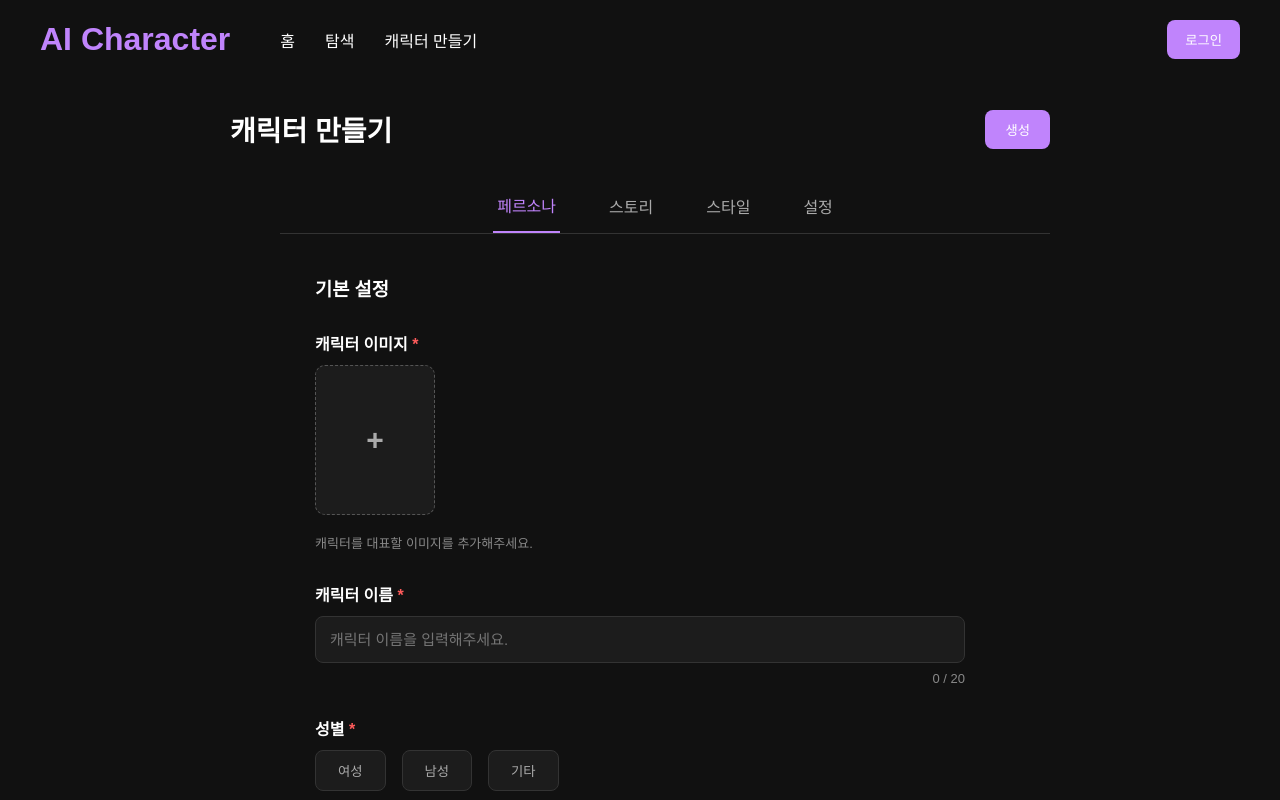
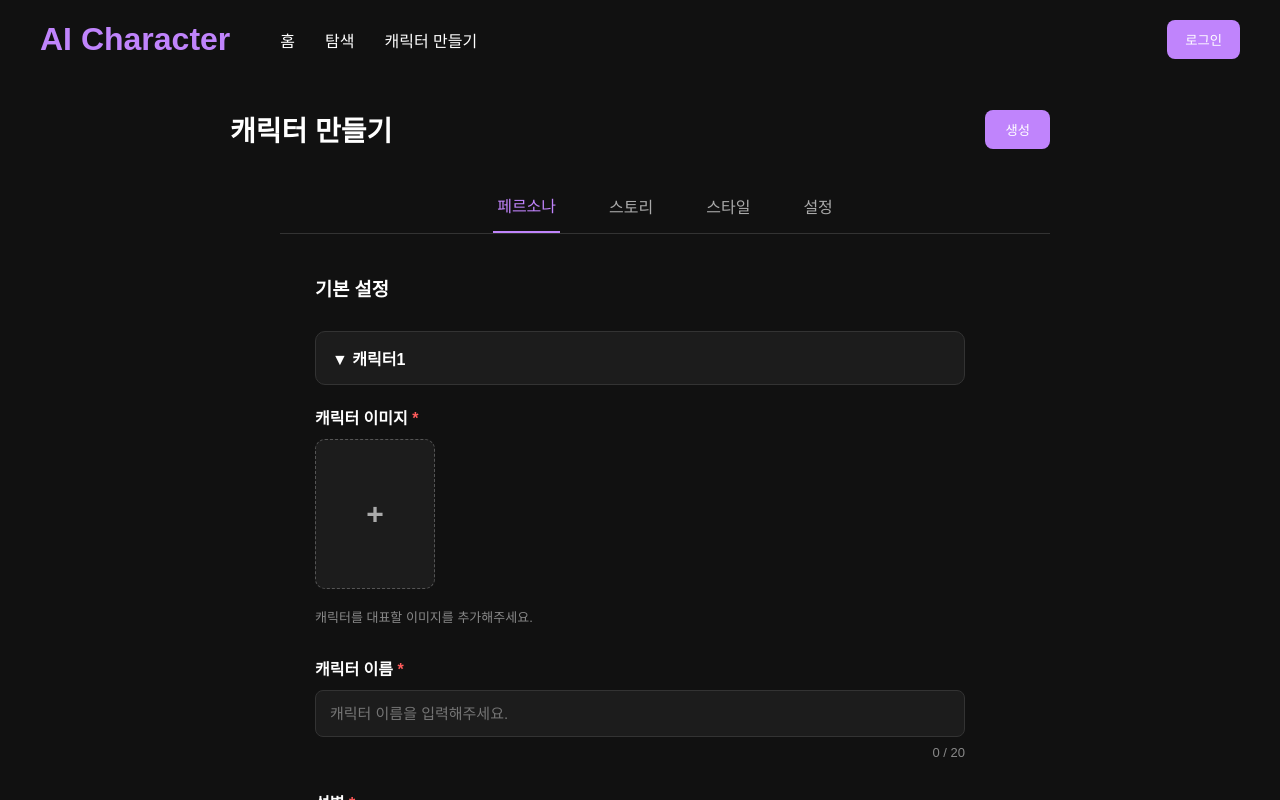
Before and after one commit to ljss1190-crypto/ai-character-project, a React (Vite) app in the folder react-app/: page / in a window 1280 px wide. Both pictures are taken after a click on the link "캐릭터 만들기". Shown: the top 800 px of the page. Built offline with nearby package versions, Linux system fonts and the light colour scheme.

Commit message:
캐릭터 접기 펼치기 기능 추가

```diff
--- a/react-app/src/CreateCharacter.css
+++ b/react-app/src/CreateCharacter.css
@@ -356,3 +356,64 @@
     color: white;
     border-color: #c084fc;
 }
+
+/* ===== 캐릭터 접기 / 펼치기 헤더 ===== */
+
+/*
+    캐릭터1 ~ 캐릭터10의 접기/펼치기 버튼
+
+    ▶ 캐릭터1
+    ▼ 캐릭터2 (토토)
+
+    형태로 표시됨
+*/
+.character-toggle-header {
+    flex: 1;
+    text-align: left;
+
+    padding: 14px 16px;
+
+    background-color: #1c1c1c;
+    color: white;
+
+    border: 1px solid #333333;
+    border-radius: 10px;
+
+    font-size: 16px;
+    font-weight: bold;
+
+    cursor: pointer;
+}
+
+/* 캐릭터 헤더에 마우스를 올렸을 때 */
+.character-toggle-header:hover {
+    border-color: #c084fc;
+}
+
+
+/* ===== 캐릭터2 ~ 10 헤더 ===== */
+
+/*
+    왼쪽  : 캐릭터 접기/펼치기 버튼
+    오른쪽: 삭제 버튼
+*/
+.character-block-header {
+    display: flex;
+    align-items: center;
+    gap: 10px;
+
+    margin-bottom: 20px;
+}
+
+
+/* 삭제 버튼이 찌그러지지 않도록 크기 유지 */
+.character-block-header .character-delete-button {
+    flex-shrink: 0;
+}
+
+/* 캐릭터1 헤더는 character-block-header 밖에 있으므로
+   직접 가로 너비를 100%로 지정 */
+.persona-form > .character-toggle-header {
+    width: 100%;
+    margin-bottom: 20px;
+}
--- a/react-app/src/CreateCharacter.jsx
+++ b/react-app/src/CreateCharacter.jsx
@@ -49,40 +49,171 @@ function CreateCharacter () {                 // ① 캐릭터 생성 화면 컴
         }
     ]);
 
+    // ==========================================
+    // 현재 펼쳐져 있는 캐릭터 번호
+    //
+    // 0 = 캐릭터1
+    // 1 = 캐릭터2
+    // 2 = 캐릭터3
+    // ...
+    //
+    // 처음 페이지를 열면 캐릭터1이 펼쳐져 있음
+    // ==========================================
+    const [openCharacterIndex, setOpenCharacterIndex] = useState(0);
+
+
     const [errors, setErrors] = useState({});
 
 
     const [toastMessage, setToastMessage] = useState(''); // 삭제 완료 알림 문구
 
+
     // ==========================================
-// {{user}}, {{char1}}, {{char2}} 같은 문구 치환
+// 단어의 마지막 한글에 받침이 있는지 확인
+//
+// 예:
+// 토토 → 마지막 글자 '토' → 받침 없음 → false
+// 루시엘 → 마지막 글자 '엘' → 받침 있음 → true
+// ==========================================
+function hasFinalConsonant(word) {
+
+    // 단어가 비어 있으면 false
+    if (!word) {
+        return false;
+    }
+
+    // 단어의 마지막 글자를 가져옴
+    const lastCharacter = word[word.length - 1];
+
+    // 마지막 글자를 유니코드 숫자로 변환
+    const code = lastCharacter.charCodeAt(0);
+
+    // 마지막 글자가 한글 '가' ~ '힣' 범위가 아니면 false
+    if (code < 0xAC00 || code > 0xD7A3) {
+        return false;
+    }
+
+    // 한글 한 글자는 받침 여부를 28가지 값으로 구분할 수 있음
+    // 나머지가 0 → 받침 없음
+    // 나머지가 0이 아님 → 받침 있음
+    return (code - 0xAC00) % 28 !== 0;
+}
+
+// ==========================================
+// 단어의 받침 여부에 따라 알맞은 조사 선택
+//
+// 예:
+// getKoreanParticle('토토', '이/가') → '가'
+// getKoreanParticle('루시엘', '이/가') → '이'
+//
+// getKoreanParticle('토토', '은/는') → '는'
+// getKoreanParticle('루시엘', '은/는') → '은'
+// ==========================================
+function getKoreanParticle(word, particle) {
+
+    // 위에서 만든 함수로 받침 여부 확인
+    const hasFinal = hasFinalConsonant(word);
+
+    // 이/가
+    if (particle === '이/가') {
+        return hasFinal ? '이' : '가';
+    }
+
+    // 은/는
+    if (particle === '은/는') {
+        return hasFinal ? '은' : '는';
+    }
+
+    // 을/를
+    if (particle === '을/를') {
+        return hasFinal ? '을' : '를';
+    }
+
+    // 지원하지 않는 조사라면
+    // 입력받은 내용을 그대로 반환
+    return particle;
+}
+
+
+// ==========================================
+// {{user}}, {{char1}}, {{char2}} 등의 토큰을
+// 실제 이름으로 변환하고 한국어 조사도 자동 처리
+//
+// 예:
+// {{char1}}{{이/가}}
+// 토토 → 토토가
+// 루시엘 → 루시엘이
 // ==========================================
 function replaceTemplateText(text, allCharacters) {
-    // text가 비어 있으면 빈 문자열 반환
+
     if (!text) {
         return '';
     }
 
-    // 원본 문장을 result에 저장
     let result = text;
 
-    // {{user}}를 임시 사용자 이름으로 변경
-    // 나중에 실제 로그인 닉네임과 연결하면 됨
-    result = result.replaceAll('{{user}}', '사용자');
-
-    // 캐릭터 이름 치환
-    // 캐릭터 1 = {{char1}}
-    // 캐릭터 2 = {{char2}}
-    // ...
-    allCharacters.forEach((character, index) => {
+    // ==========================================
+    // 1. 유저 토큰 + 조사 처리
+    //
+    // 예:
+    // {{user}}{{이/가}} → 사용자가
+    // {{user}}{{은/는}} → 사용자는
+    // {{user}}{{을/를}} → 사용자를
+    // ==========================================
+    const userName = '사용자';
+
+    ['이/가', '은/는', '을/를'].forEach((particle) => {
         result = result.replaceAll(
-            `{{char${index + 1}}}`,
-            character.name || `캐릭터${index + 1}`
+            `{{user}}{{${particle}}}`,
+            userName + getKoreanParticle(userName, particle)
         );
     });
 
+    // 조사가 붙지 않은 일반 {{user}} 처리
+    result = result.replaceAll(
+        '{{user}}',
+        userName
+    );
+
+    // ==========================================
+    // 2. 캐릭터 토큰 + 조사 처리
+    // ==========================================
+    allCharacters.forEach((character, index) => {
+
+        // 캐릭터 이름
+        // 이름이 비어 있으면 캐릭터1, 캐릭터2... 사용
+        const characterName =
+            character.name || `캐릭터${index + 1}`;
+
+        // 현재 캐릭터 토큰
+        // 예: {{char1}}
+        const characterToken =
+            `{{char${index + 1}}}`;
+
+        // 조사 3종 자동 처리
+        ['이/가', '은/는', '을/를'].forEach((particle) => {
+
+            result = result.replaceAll(
+                `${characterToken}{{${particle}}}`,
+                characterName +
+                    getKoreanParticle(
+                        characterName,
+                        particle
+                    )
+            );
+        });
+
+        // 조사가 붙지 않은 일반 캐릭터 토큰 처리
+        result = result.replaceAll(
+            characterToken,
+            characterName
+        );
+    });
+
     return result;
 }
+
+
 
     // ==========================================
 // 첫 멘트 textarea의 현재 커서 위치에 토큰 삽입
@@ -618,16 +749,7 @@ console.log(storyData);
 
     return (                                  // ② 화면에 보여줄 내용을 return
         <div
-        className="create-page"
-        onPointerDownCapture={(e) => {
-            console.log(
-                '클릭된 요소:',
-                e.target.tagName,
-                e.target.className,
-                e.target.textContent
-            );
-        }}
-        >
+        className="create-page">
 
              {/* ③ 캐릭터 생성 페이지 상단 제목 */}
             <div className="create-header">
@@ -678,6 +800,28 @@ console.log(storyData);
             {tab === 'persona' && (
                 <div className="persona-form">
                     <h3>기본 설정</h3>
+
+        {/* ==========================================
+        캐릭터1 접기/펼치기 헤더
+        - 현재는 헤더만 먼저 추가
+        - 실제 입력 영역 접기/펼치기는 다음 단계에서 연결
+        ========================================== */}
+    <button
+        type="button"
+        className="character-toggle-header"
+        onClick={() =>
+            setOpenCharacterIndex(
+                openCharacterIndex === 0 ? null : 0
+            )
+        }
+    >
+        {openCharacterIndex === 0 ? '▼' : '▶'} 캐릭터1
+        {name.trim() !== '' ? ` (${name})` : ''}
+    </button>
+
+        {/* 캐릭터1이 선택되어 있을 때만 입력 영역을 보여줌 */}
+        {openCharacterIndex === 0 && (
+        <>
 
             {/* ⑮ 캐릭터 이미지 */}
         <div className="form-group">
@@ -983,11 +1127,27 @@ console.log(storyData);
             </p>
         </div>
 
+        </>
+    )}
+
             {characters.slice(1).map((character, index) => (
                 <div key={index}>
 
                     <div className="character-block-header">
-                        <h3>캐릭터 {index + 2}</h3>
+                        <button
+                            type="button"
+                            className="character-toggle-header"
+                            onClick={() =>
+                                setOpenCharacterIndex(
+                                    openCharacterIndex === index + 1
+                                        ? null
+                                        : index + 1
+                                )
+                            }
+                        >
+                            {openCharacterIndex === index + 1 ? '▼' : '▶'} 캐릭터{index + 2}
+                            {character.name.trim() !== '' ? ` (${character.name})` : ''}
+                        </button>
 
                         <button
                             type="button"
@@ -1040,6 +1200,10 @@ console.log(storyData);
             {/* ================================ */}
 {/* 캐릭터 2~10 반복 영역 - 이미지 */}
 {/* ================================ */}
+
+{/* 현재 선택된 캐릭터의 입력 영역만 펼쳐서 보여줌 */}
+{openCharacterIndex === index + 1 && (
+    <>
 
 <div className="form-group">
     <label>
@@ -1512,6 +1676,9 @@ console.log(storyData);
         </p>
     </div>
 
+        </>
+    )}
+
     </div>
     ))}
     {/* 위에 div는 반복되는 캐릭터 입력 영역의 div 끝(한 명 전체 끝) */}
@@ -1536,6 +1703,10 @@ console.log(storyData);
                                 images: [],
                             }
                         ]);
+
+                        // 새로 추가한 캐릭터를 자동으로 펼치기
+                        // characters.length가 새 캐릭터의 번호(index)가 됨
+                        setOpenCharacterIndex(characters.length);
                     }}
                 >
                     + 캐릭터 추가 {characterCount} / {MAX_CHARACTERS}
```
